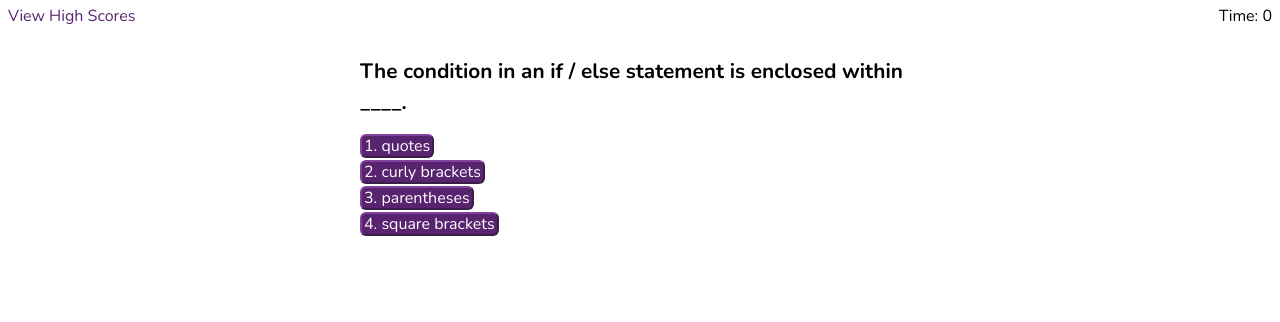
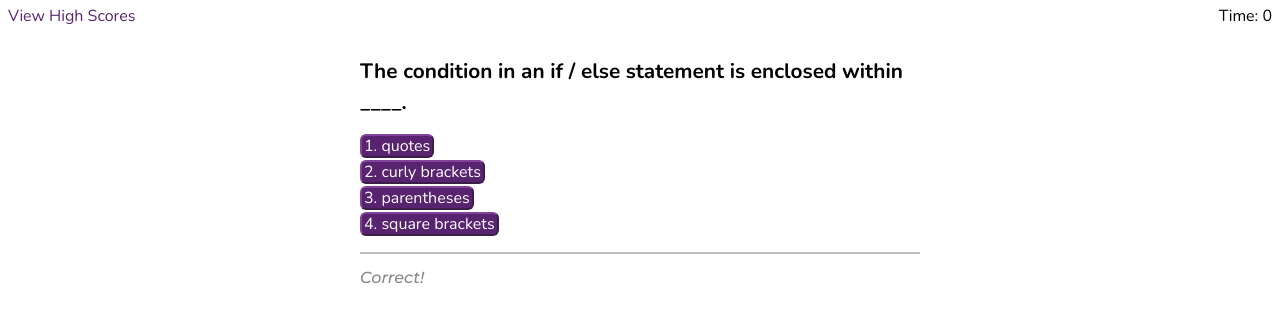
Before and after one commit to SierraChapman/code-quiz, a plain HTML site: page index.html in a window 1280 px wide. Drawn offline with nearby package versions, Linux system fonts and the light colour scheme.

Commit message:
add and style feedback

```diff
--- a/index.html
+++ b/index.html
@@ -11,7 +11,8 @@
     <link rel="stylesheet" type="text/css" href="style.css">
 
     <!-- Link Google Fonts -->
-    <link href="https://fonts.googleapis.com/css2?family=Nunito:wght@400;600;700&display=swap" rel="stylesheet">
+    <link href="https://fonts.googleapis.com/css2?family=Nunito:ital,wght@0,400;0,600;0,700;1,400&display=swap" rel="stylesheet">
+    <link href="https://fonts.googleapis.com/css2?family=Montserrat:ital,wght@1,500&display=swap" rel="stylesheet">
 </head>
 <body>
 
@@ -50,8 +51,7 @@
         </div>
 
         <!-- Feedback -- visible for about a second after answer is submitted -->
-            <!-- Horizontal Line -->
-            <!-- Feedback text -->
+        <div id="feedback">Correct!</div>
 
         <!-- End Screen -->
             <!-- Heading -->
--- a/style.css
+++ b/style.css
@@ -83,3 +83,19 @@ header {
 #answers li {
     margin: 0.125em 0;
 }
+
+/* Feedback */
+
+#feedback {
+    font-family: 'Montserrat', sans-serif;
+    font-style: italic;
+    font-weight: 500;
+    color: #888888;
+
+    margin: 1em 0;
+    padding-top: 1em;
+
+    border-top-width: 0.125em;
+    border-style: solid;
+    border-color: #bbbbbb;
+}
```
